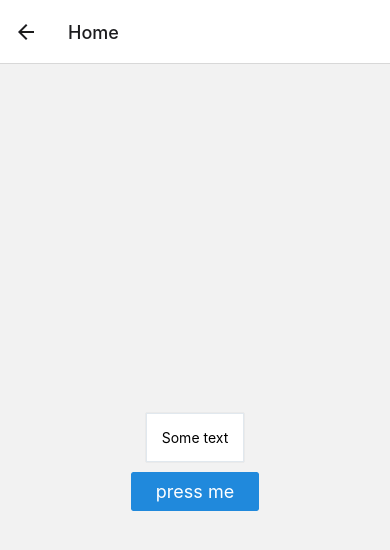
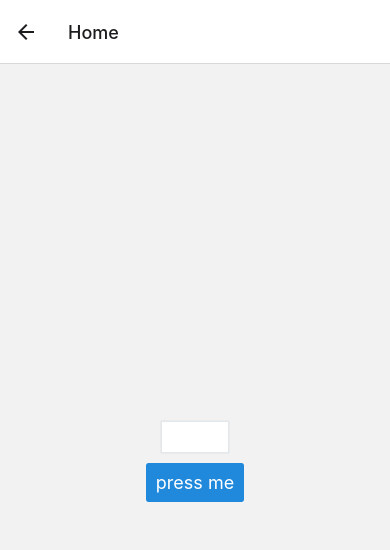
Before and after one commit to insomniacevents2023/KC_Mobile, a React Native app in the folder KnightsCrest/: screen /Home in a window 390 px wide. Shown: the top 550 px of the page. Built offline with nearby package versions, Linux system fonts and the light colour scheme.

Commit message:
Populate flip card component

```diff
--- a/KnightsCrest/components/FlipCard.js
+++ b/KnightsCrest/components/FlipCard.js
@@ -1,18 +1,26 @@
+import { useEffect } from "react";
 import { View, StyleSheet, Text } from "react-native"
 import { Card } from "@rneui/base"
+import IDfront from "./IDfront";
 
 
 export default function FlipCard(props) {
-    return (
-        <View>
-            <Card styles = {styles.IDCard}>
-                <Text>
-                    Some text
-                </Text>
-            </Card>
-        </View>
+    const {isFlipped, fName, lName, kCashNum, libNumber, UCFID, caste, expDate} = props;
 
-        )
+    return(
+    <View>
+        <Card>
+            <IDfront
+            fName = {fName}
+            lName = {lName}
+            kCashNum ={kCashNum}
+            libNumber = {libNumber}
+            UCFID = {UCFID}
+            caste = {caste}
+            expDate = {expDate}></IDfront>
+        </Card>
+    </View>
+    )
 }
 
 const styles = StyleSheet.create({
```
